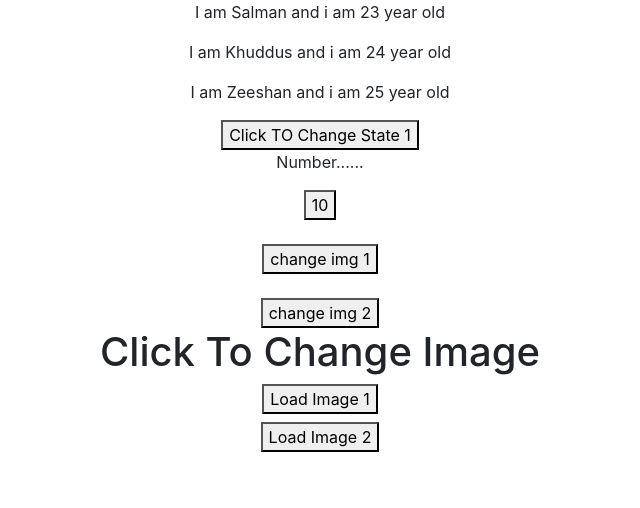
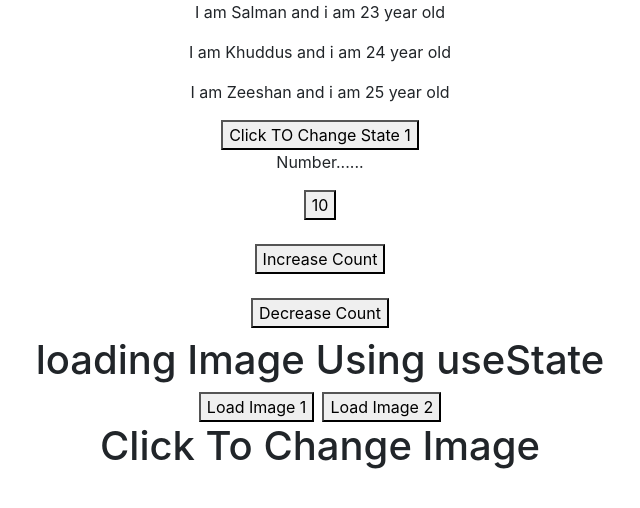
Before and after one commit to HusnainK721/my-first-app, a React (Create React App) app: page / in a window 1280 px wide. Shown: the top 508 px of the page, without its empty margins (320-960 px from the left). Built offline with nearby package versions, Linux system fonts and the light colour scheme.

Commit message:
working with useState

```diff
--- a/src/Component/Practice/UseStatePractice/CounterPractice/CounterPractice.jsx
+++ b/src/Component/Practice/UseStatePractice/CounterPractice/CounterPractice.jsx
@@ -16,10 +16,10 @@ export const CounterPractice = () => {
       <button>{addNumber}</button>
       <br />
       <br />
-      <button onClick={addCunterHandler}>change img 1 </button>
+      <button onClick={addCunterHandler}>Increase Count</button>
       <br />
       <br />
-      <button onClick={removeCunterHandler}>change img 2</button>
+      <button onClick={removeCunterHandler}>Decrease Count</button>
       <ImageInUseState />
     </div>
   );
--- a/src/Component/Practice/UseStatePractice/ImagePractice/ImageInUseState.jsx
+++ b/src/Component/Practice/UseStatePractice/ImagePractice/ImageInUseState.jsx
@@ -2,11 +2,12 @@ import React from "react";
 
 export const ImageInUseState = () => {
   return (
-    <div>
+    <div className="mt-2">
+      <h1>loading Image Using useState</h1>
+      <button>Load Image 1</button>
+
+      <button className="ml-2">Load Image 2</button>
       <h1> Click To Change Image </h1>
-      <button>Load Image 1</button>
-      <br />
-      <button className="mt-2">Load Image 2</button>
     </div>
   );
 };
```
Also changed, not shown: 1 other file (tests, documents, lock files or other folders).
